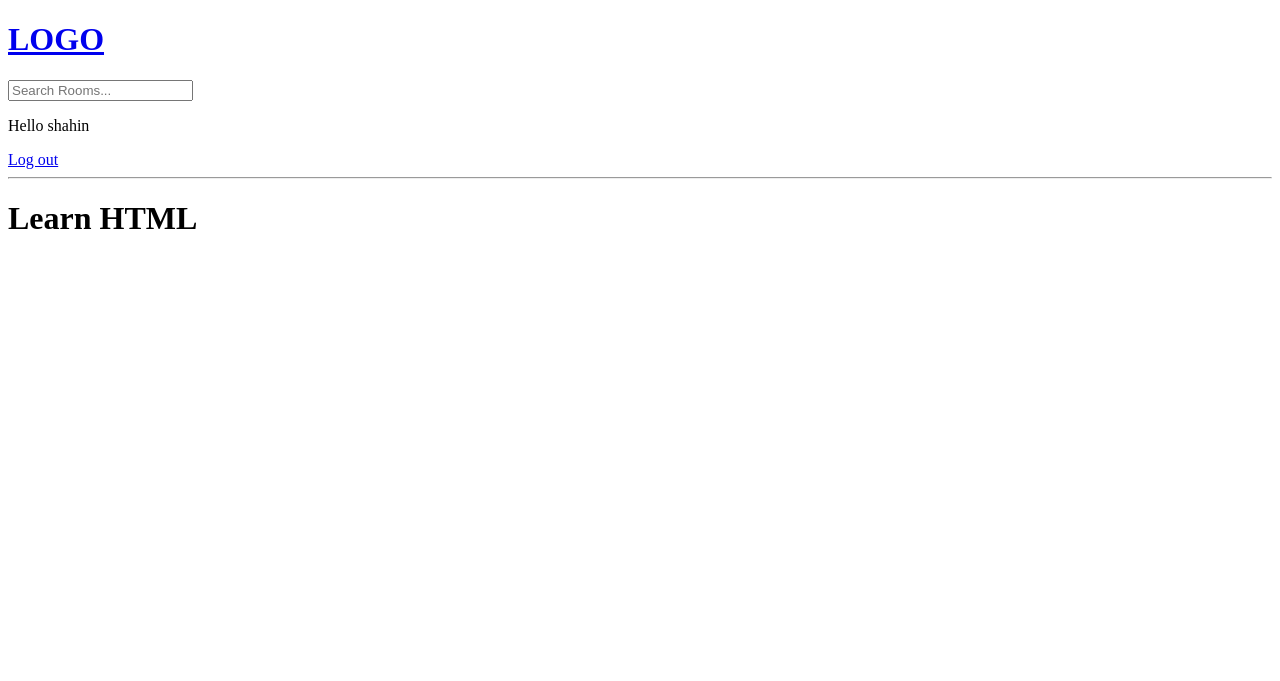
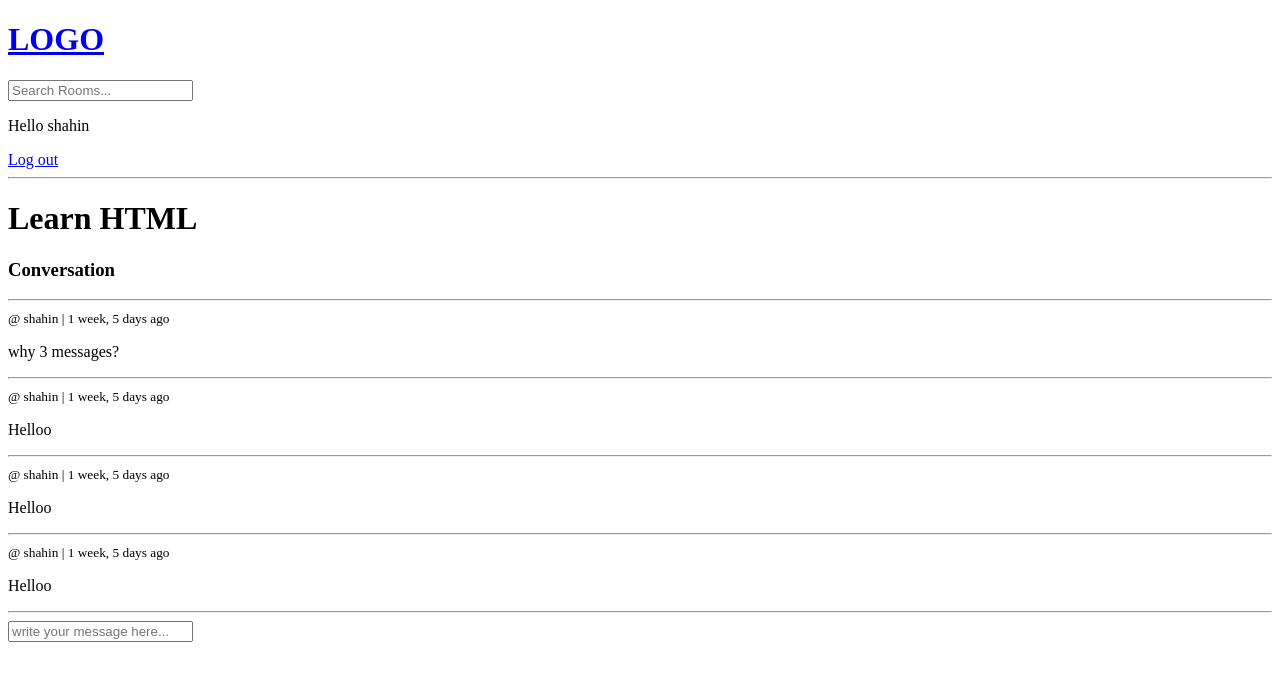
Before and after one commit to SahinS9/studybud, a Django app: page /room/4/ in a window 1280 px wide. Shown: the top 681 px of the page. Run offline with Django 3.2, Linux system fonts and the light colour scheme; a user stored in the database is signed in; data comes from the database, SQL or seed files in the repository; both versions use the stored data as it was after the commit.

Commit message:
showing last messages in for loop, with desc order and feature of writing message. CREATE function first practice with Post method

```diff
--- a/base/templates/base/room.html
+++ b/base/templates/base/room.html
@@ -3,4 +3,36 @@
 {% block content %}
 
 <h1> {{room.name}} </h1>
+
+<p> {{room.description}}</p>
+
+<div class = 'comment-wrapper'>
+    <h3>Conversation</h3>
+
+    <hr>
+
+    {% for message in room_messages %}
+
+    <div>
+        <small>@ {{message.user}} | {{message.created|timesince}} ago</small>  <!-- time since finds duration between created value and NOW so it calculates itself-->
+        <p>{{message.body}}</p>
+
+        <hr>
+    </div>
+
+    {% endfor %}
+
+
+{% if request.user.is_authenticated %}
+    <div class = "comment-form">
+        <form method = 'POST' action = '' placeholder = 'message...'>
+            {% csrf_token %}
+            <input type = 'text' name = 'body' placeholder= 'write your message here...'>
+        </form>
+    </div>
+{% endif %}
+
+
+</div>
+
 {% endblock %}
--- a/base/views.py
+++ b/base/views.py
@@ -7,7 +7,7 @@ from django.db.models import Q
 from django.contrib.auth.decorators import login_required
 
 from django.http import HttpResponse
-from .models import Room, Topic
+from .models import Room, Topic, Message
 
 from django.contrib.auth.models import User
 from django.contrib import messages
@@ -114,7 +114,27 @@ def home(request):
 
 def room (request,pk):
     room = Room.objects.get(id = pk)
-    context = {'room':room}
+
+    #we can query child objects of specific
+    #message_set>
+    #  message is the model name we can write it lowercase and add set
+    # all> means get all related child rows
+    #order by is for latest messages "-"" means descending
+    room_messages = room.message_set.all().order_by('-created')
+
+    if request.method == 'POST':
+        message = Message.objects.create(
+            user = request.user,
+            room = room,
+            body = request.POST.get('body')
+        )
+
+        #even without this return function it will work and after post u ll see message BUT
+        # it can create some problems afterwards considering POST method will keep data - so need to fully refresh it
+        return redirect('room',pk = room.id)
+
+
+    context = {'room':room, 'room_messages':room_messages}
     return render(request, 'base/room.html', context)
 
 @login_required(login_url = "login")
```
Also changed, not shown: db.sqlite3.
